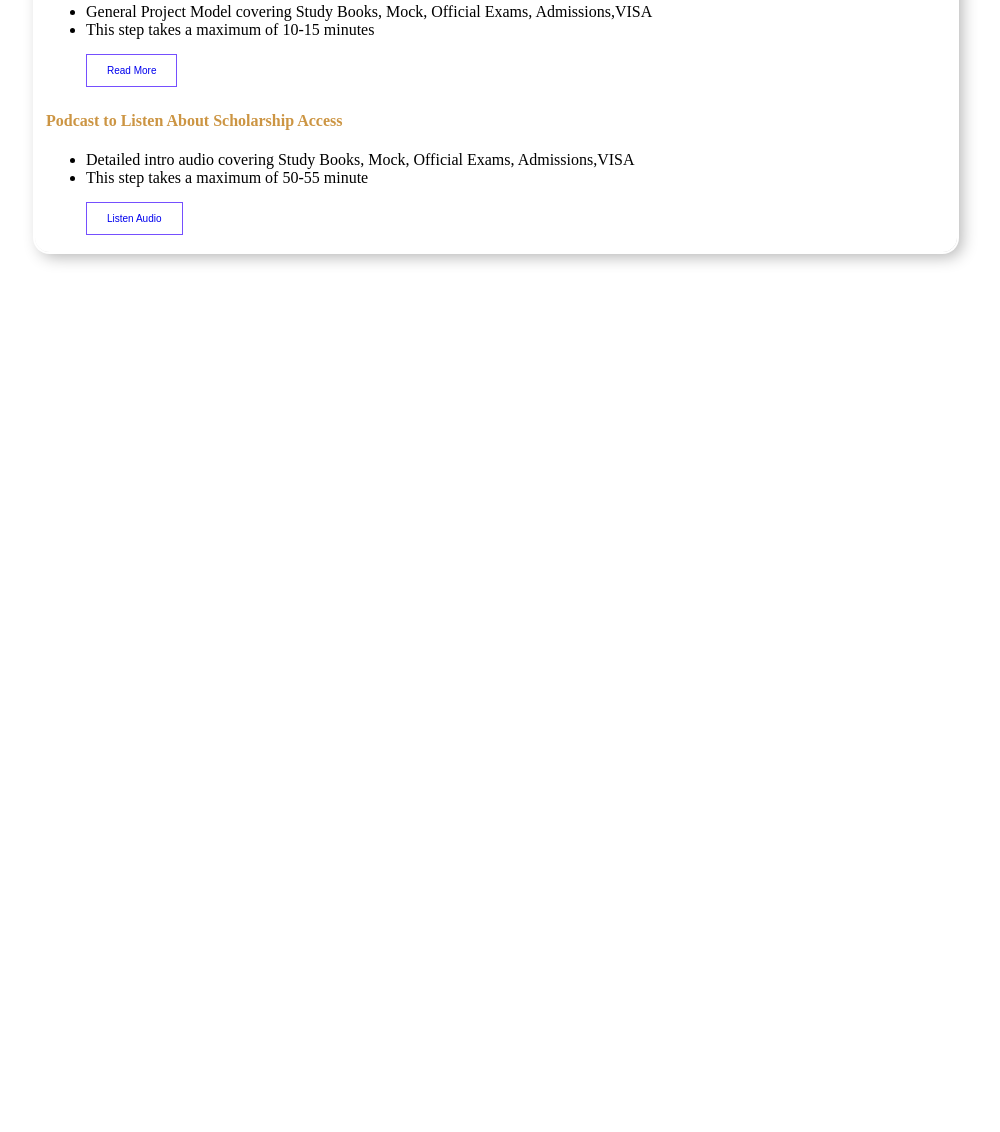
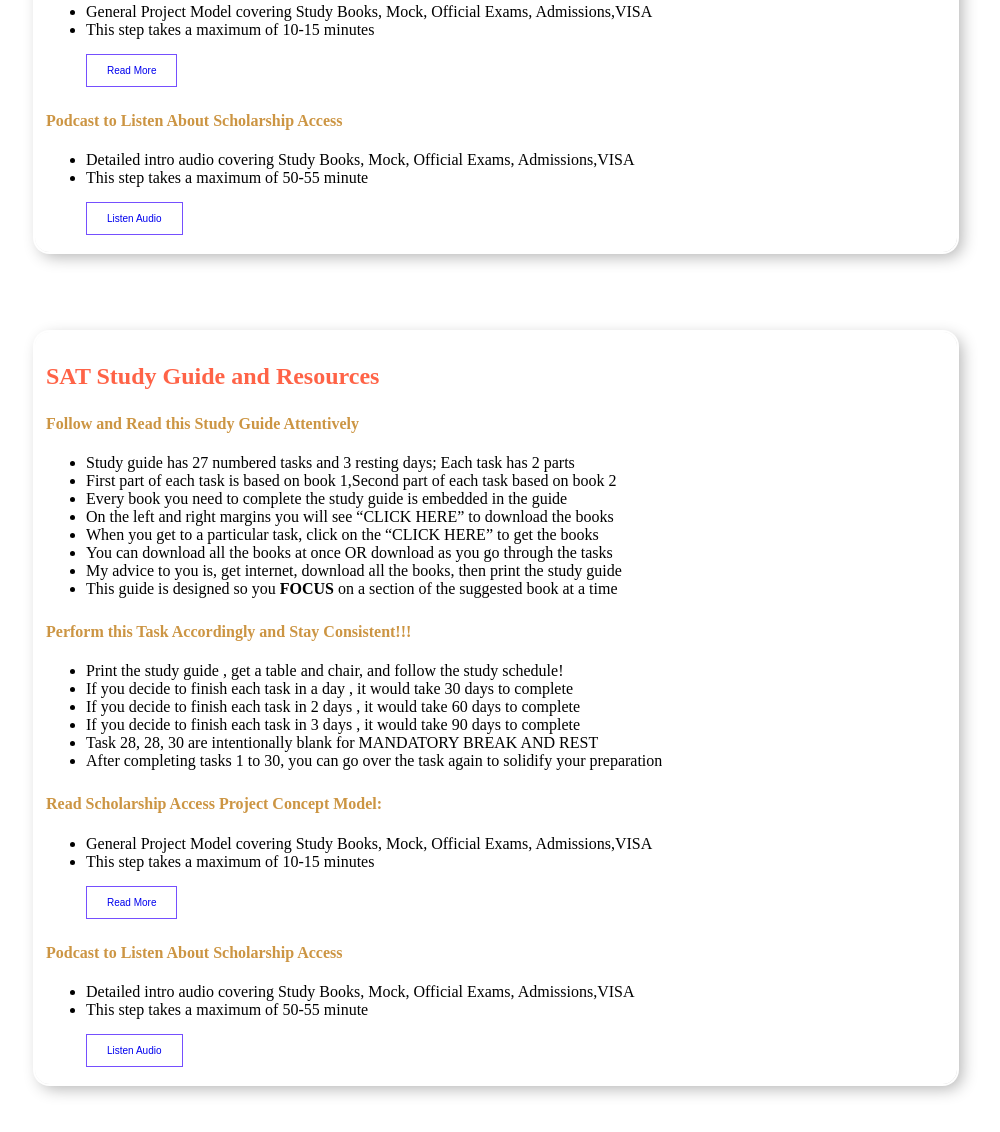
Before and after one commit to KofiBoadu/scholarshipaccess, a plain HTML site: page SAT/index.html in a window 1280 px wide. Shown: the part 919-2051 px from the top of the page, without its empty margins (144-1144 px from the left). Before the commit the page ends 1219 px from the top, so only its background shows below. Drawn offline with Linux system fonts and the light colour scheme.

Commit message:
added the card and  content for the SAT study guide

```diff
--- a/SAT/index.html
+++ b/SAT/index.html
@@ -89,22 +89,65 @@
 
 
       </div>
-
-
-      </div>
+   </div>
 
 
 
 
 
 
+
+   <!--SAT STUDY GUIDE AND RESOURCES -->
+
+   <div class="introduction-box">
+      <div class="introduction">
+         <h2>SAT Study Guide and Resources</h2>
+
+         <h4>Follow and Read this Study Guide Attentively</h4>
+
+         <ul>
+            <li>Study guide has 27 numbered tasks and 3 resting days; Each task has 2 parts </li>
+            <li> First part of each task is based on book 1,Second part of each task  based on book 2</li>
+            <li> Every book you need to complete the study guide is embedded in the guide </li>
+            <li> On the left and right margins you will see “CLICK HERE” to download the books</li>
+            <li> When you get to a particular task, click on the “CLICK HERE” to get the books</li>
+            <li> You can download all the books at once OR download as you go through the tasks</li>
+            <li> My advice to you is, get internet, download all the books, then print the study guide</li>
+            <li> This guide is designed so you <strong>FOCUS</strong> on a section of the suggested book at a time</li>
+         </ul>
+
+         <h4>Perform this Task Accordingly and Stay Consistent!!!</h4>
+
+         <ul>
+            <li>Print the study guide , get a table and chair, and follow the study schedule!</li>
+            <li>If you decide to finish each task in a day , it would take 30 days to complete</li>
+            <li> If you decide to finish each task in 2 days , it would take 60 days to complete</li>
+            <li> If you decide to finish each task in 3 days , it would take 90 days to complete</li>
+            <li> Task 28, 28, 30 are intentionally blank for MANDATORY BREAK AND REST</li>
+            <li> After completing tasks 1 to 30, you can go over the task again to solidify your preparation</li>
+         </ul>
+
+         <h4>Read Scholarship Access Project Concept Model: </h4>
+
+         <ul>
+            <li>General Project Model covering Study Books, Mock, Official Exams, Admissions,VISA</li>
+            <li>This step takes a maximum of 10-15  minutes</li>
+            <button><a href="https://www.facebook.com/notes/354538155817081/?sfns=mo">Read More</a></button>
+         </ul>
+
+         <h4>Podcast to Listen About Scholarship Access </h4>
+         <ul>
+            <li>Detailed intro audio covering Study Books, Mock, Official Exams, Admissions,VISA</li>
+            <li>This step takes a maximum of 50-55  minute </li>
+
+            <button><a href="https://t.me/scholarshipaccess/8185">Listen Audio</a></button>
+         </ul>
+
+
+      </div>
    </div>
 
 <!-- here will be for the lesson overview-->
-   <div class="perequisites">
-
-   </div>
-
 
 
 </body>
```
